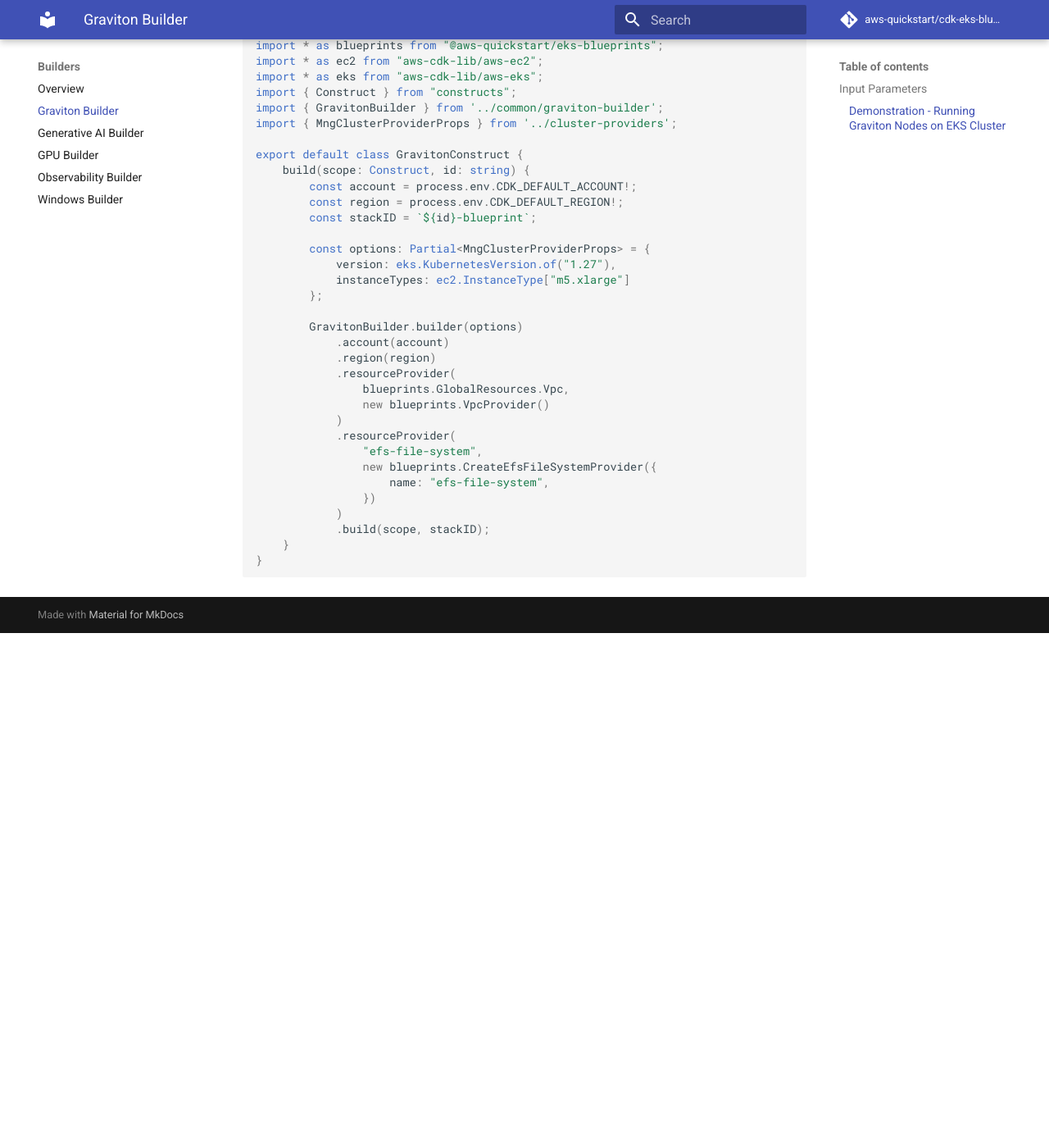
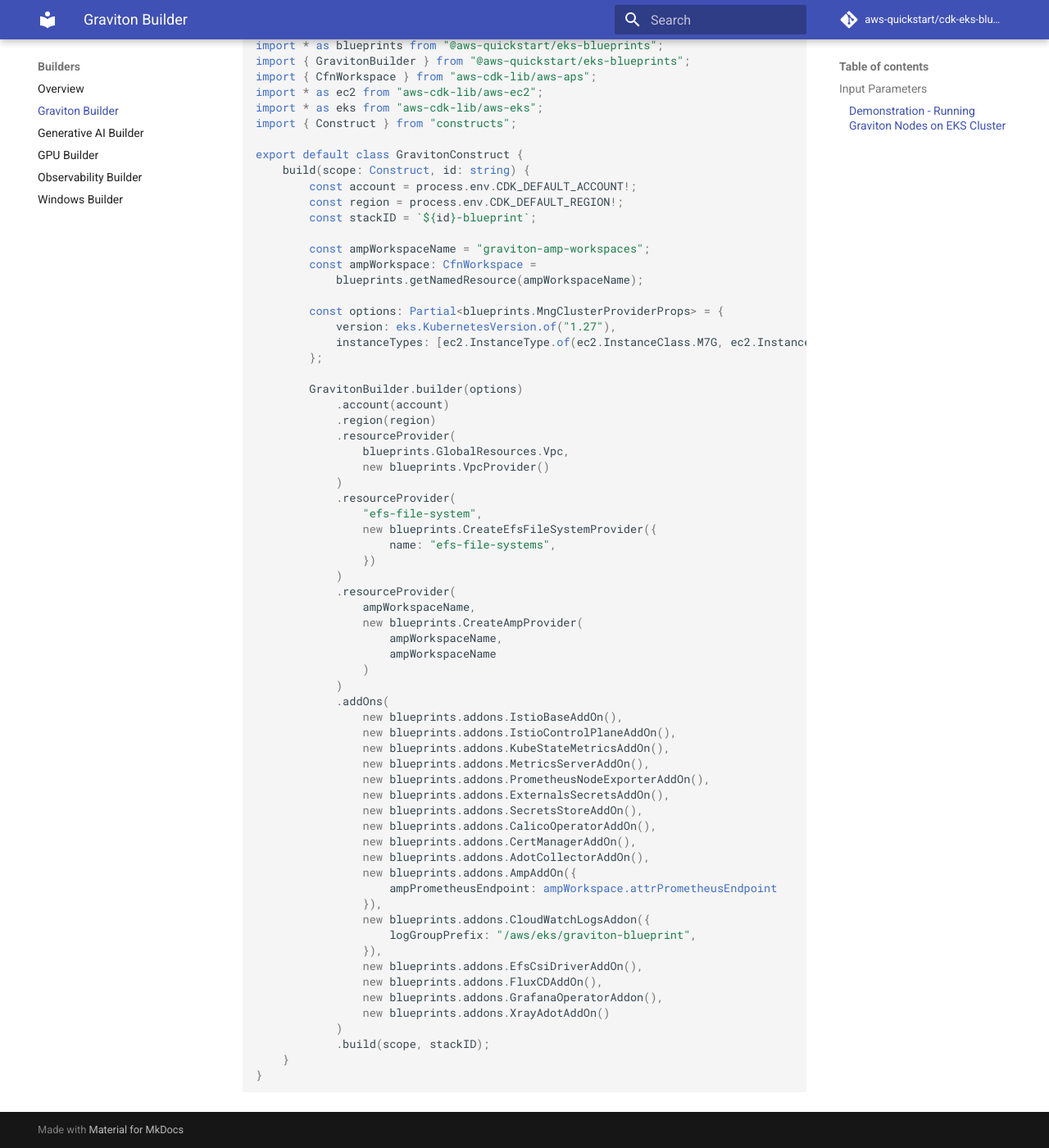
Before and after one commit to aws-quickstart/cdk-eks-blueprints, an MkDocs documentation site: the page built from docs/builders/graviton-builder.md, in a window 1280 px wide and 1400 px high, scrolled down 748 px. Shown: the whole window at 82% size. Built offline with MkDocs 1.6.1 and Material for MkDocs 9.7.7, drawn with Linux system fonts in a browser that asks for light colours; comment, search, counter and statistics services are not loaded; before the commit the page ends 1520 px from its top, so only the background shows below that.

````diff
--- a/docs/builders/graviton-builder.md
+++ b/docs/builders/graviton-builder.md
@@ -20,11 +20,11 @@
 
 ```typescript
 import * as blueprints from "@aws-quickstart/eks-blueprints";
+import { GravitonBuilder } from "@aws-quickstart/eks-blueprints";
+import { CfnWorkspace } from "aws-cdk-lib/aws-aps";
 import * as ec2 from "aws-cdk-lib/aws-ec2";
 import * as eks from "aws-cdk-lib/aws-eks";
 import { Construct } from "constructs";
-import { GravitonBuilder } from '../common/graviton-builder';
-import { MngClusterProviderProps } from '../cluster-providers';
 
 export default class GravitonConstruct {
     build(scope: Construct, id: string) {
@@ -32,9 +32,13 @@
         const region = process.env.CDK_DEFAULT_REGION!;
         const stackID = `${id}-blueprint`;
 
-        const options: Partial<MngClusterProviderProps> = {
+        const ampWorkspaceName = "graviton-amp-workspaces";
+        const ampWorkspace: CfnWorkspace =
+            blueprints.getNamedResource(ampWorkspaceName);
+
+        const options: Partial<blueprints.MngClusterProviderProps> = {
             version: eks.KubernetesVersion.of("1.27"),
-            instanceTypes: ec2.InstanceType["m5.xlarge"]
+            instanceTypes: [ec2.InstanceType.of(ec2.InstanceClass.M7G, ec2.InstanceSize.XLARGE)]
         };
 
         GravitonBuilder.builder(options)
@@ -47,8 +51,37 @@
             .resourceProvider(
                 "efs-file-system",
                 new blueprints.CreateEfsFileSystemProvider({
-                    name: "efs-file-system",
+                    name: "efs-file-systems",
                 })
+            )
+            .resourceProvider(
+                ampWorkspaceName,
+                new blueprints.CreateAmpProvider(
+                    ampWorkspaceName,
+                    ampWorkspaceName
+                )
+            )
+            .addOns(
+                new blueprints.addons.IstioBaseAddOn(),
+                new blueprints.addons.IstioControlPlaneAddOn(),
+                new blueprints.addons.KubeStateMetricsAddOn(),
+                new blueprints.addons.MetricsServerAddOn(),
+                new blueprints.addons.PrometheusNodeExporterAddOn(),
+                new blueprints.addons.ExternalsSecretsAddOn(),
+                new blueprints.addons.SecretsStoreAddOn(),
+                new blueprints.addons.CalicoOperatorAddOn(),
+                new blueprints.addons.CertManagerAddOn(),
+                new blueprints.addons.AdotCollectorAddOn(),
+                new blueprints.addons.AmpAddOn({
+                    ampPrometheusEndpoint: ampWorkspace.attrPrometheusEndpoint
+                }),
+                new blueprints.addons.CloudWatchLogsAddon({
+                    logGroupPrefix: "/aws/eks/graviton-blueprint",
+                }),
+                new blueprints.addons.EfsCsiDriverAddOn(),
+                new blueprints.addons.FluxCDAddOn(),
+                new blueprints.addons.GrafanaOperatorAddon(),
+                new blueprints.addons.XrayAdotAddOn()
             )
             .build(scope, stackID);
     }
````
